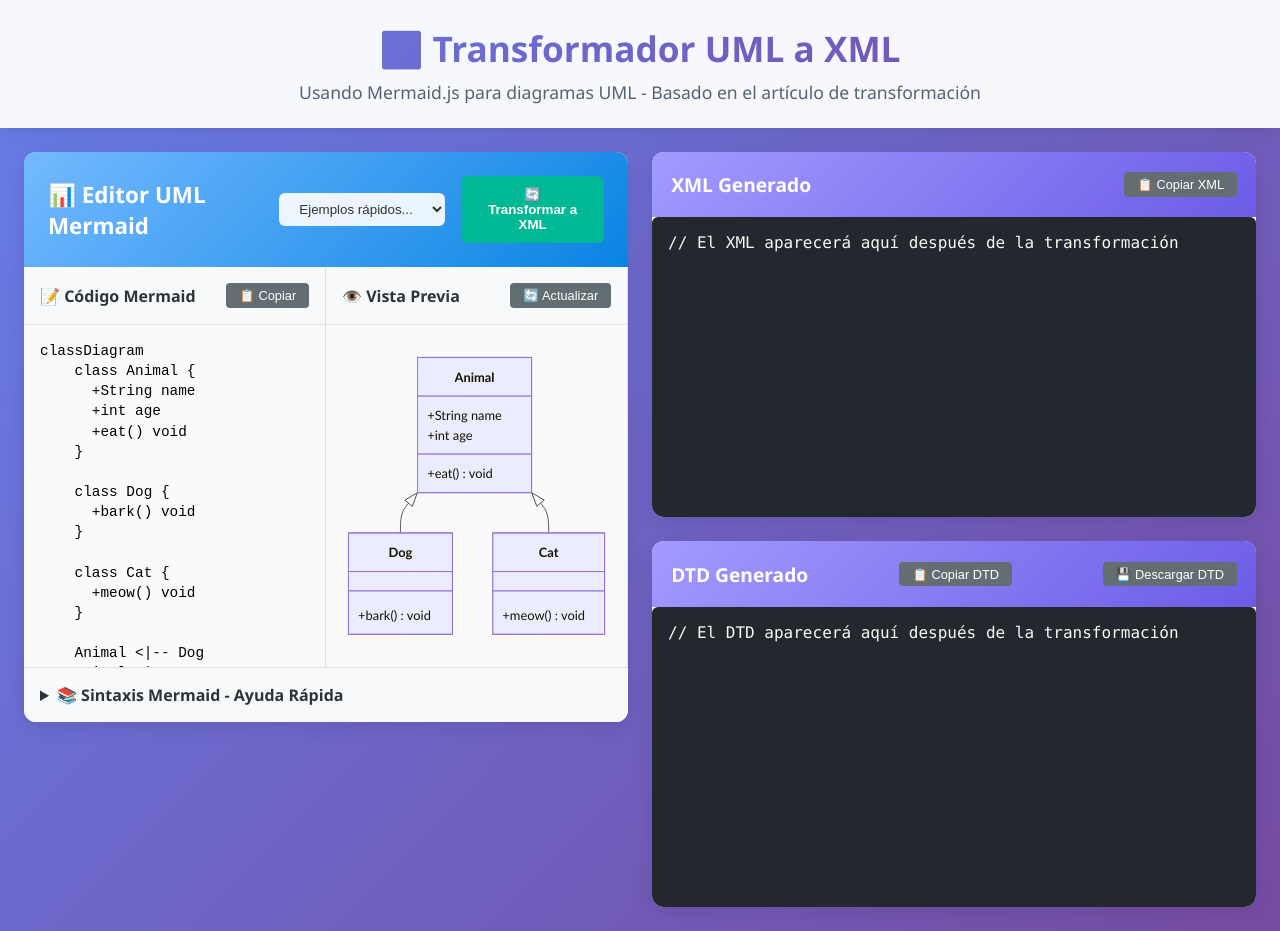
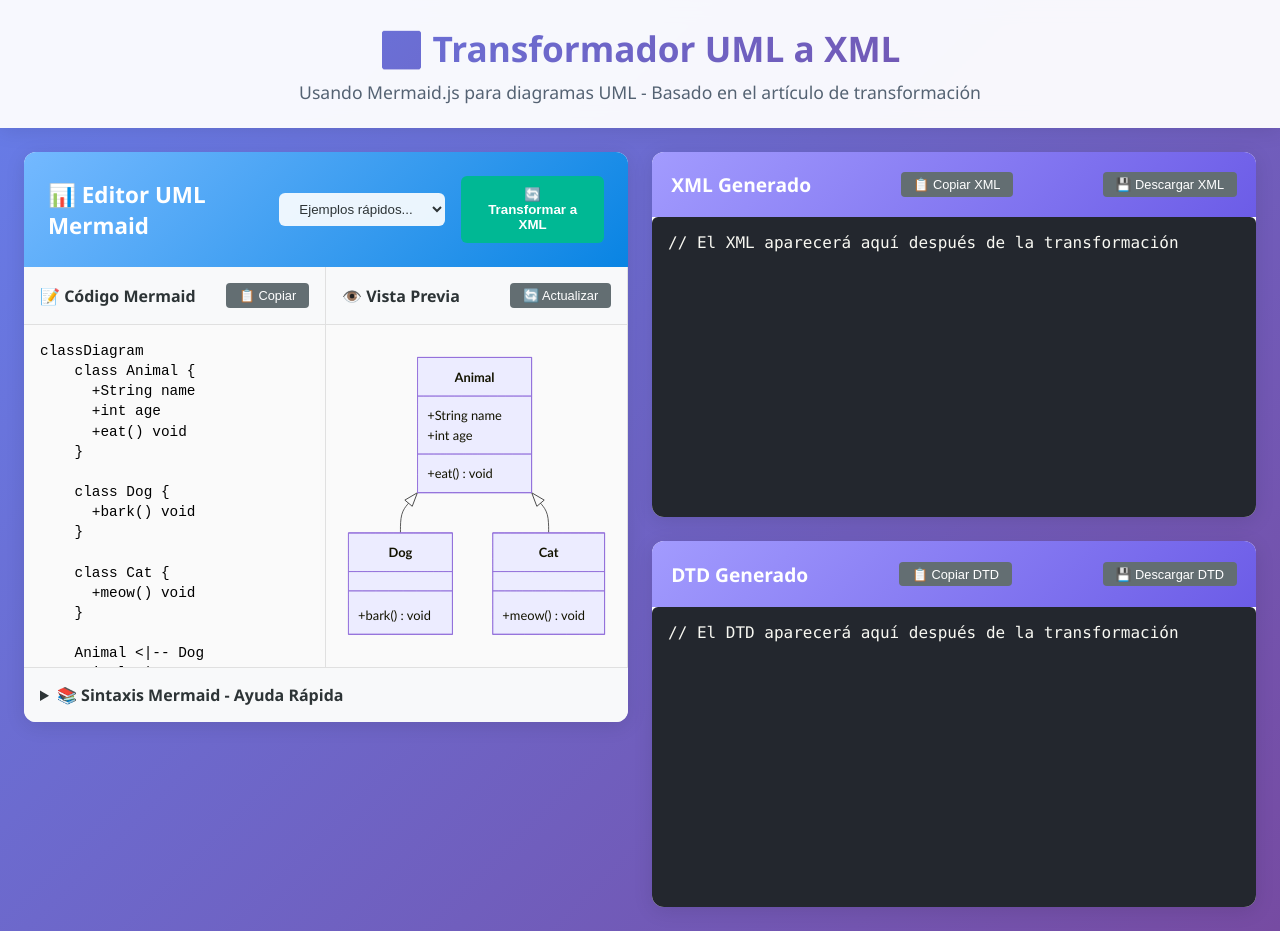
Before and after one commit to JuanCarrill0/TAIS_UD, a React (Create React App) app in the folder umltoxml/: page / in a window 1280 px wide. Built offline with nearby package versions, Linux system fonts and the light colour scheme.

Commit message:
Funcionalidad para descargar XML

```diff
--- a/umltoxml/src/components/XmlTransformer.js
+++ b/umltoxml/src/components/XmlTransformer.js
@@ -1,5 +1,6 @@
 // components/XmlTransformer.jsx
 import React from 'react';
+import { downloadFile } from '../utils/fileDownloader';
 
 const XmlTransformer = ({ xmlContent }) => {
   const formatXml = (xml) => {
@@ -23,6 +24,14 @@ const XmlTransformer = ({ xmlContent }) => {
     }
   };
 
+  const xmlDownload = () => {
+      if (!xmlContent) {
+        alert('No hay contenido para descargar');
+        return;
+      }
+      downloadFile(xmlContent, 'modeloXML.xml', 'application/xml-dtd');
+    };
+
   return (
     <div className="xml-transformer">
       <div className="section-header">
@@ -33,6 +42,13 @@ const XmlTransformer = ({ xmlContent }) => {
           className="copy-btn"
         >
           📋 Copiar XML
+        </button>
+        <button
+              onClick={xmlDownload}
+              disabled={!xmlContent}
+              className="download-btn"
+        >
+              💾 Descargar XML
         </button>
       </div>
 
```
